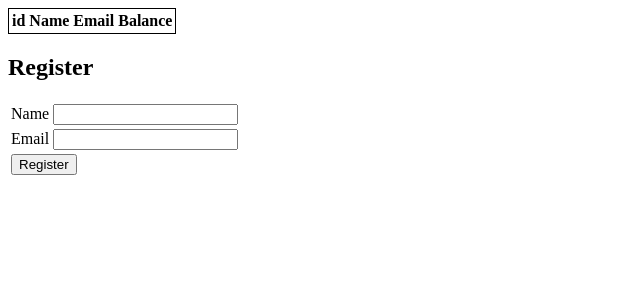
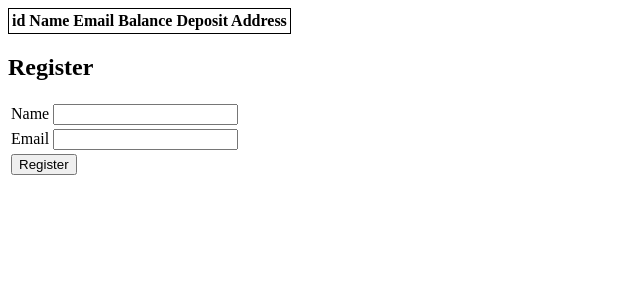
Before and after one commit to PeanutPower/ltcinout, a PHP site: page / in a window 1280 px wide. Shown: the top 300 px of the page, without its empty margins (0-640 px from the left). Run offline with PHP 8.4, Linux system fonts and the light colour scheme; data that the repository does not hold is empty.

Commit message:
show deposit address in user table, add reset script for testing purposes

```diff
--- a/listusers.php
+++ b/listusers.php
@@ -5,7 +5,7 @@
 	$rows = $db->query("SELECT * FROM user id LIMIT 100");
 
 	print "<table class='displayTable'>";
-	print "<tr><th>id</th><th>Name</th><th>Email</th><th>Balance</th></tr>";
+	print "<tr><th>id</th><th>Name</th><th>Email</th><th>Balance</th><th>Deposit Address</th></tr>";
 
 	while ($row = $rows->fetch_object()) {
 
@@ -13,8 +13,9 @@
 		$row_name = $row->name;
 		$row_email = $row->email;
 		$row_balance = $row->balance;
+		$row_deposit_address = $row->dep_addr;
 
-		print "<tr><td>$id</td><td>$row_name</td><td>$row_email</td><td>$row_balance</td></tr>";
+		print "<tr><td>$id</td><td>$row_name</td><td>$row_email</td><td>$row_balance</td><td>$row_deposit_address</td></tr>";
 
 	}
 
--- a/setup.php
+++ b/setup.php
@@ -34,7 +34,7 @@
 
 	// add "dep_addr" (deposit address) column to "user" table
 	// we will only have 1 deposit address per user
-	$result = $db->query("ALTER TABLE user ADD COLUMN dep_addr varchar(34) NOT NULL DEFAULT 0;");
+	$result = $db->query("ALTER TABLE user ADD COLUMN dep_addr varchar(34) NOT NULL DEFAULT '';");
 	if (!$result){
 		printf("error adding column to table: %s\n", mysqli_error($db));
 	}
```
Also changed, not shown: reset.php (added, +13 -0 lines).
